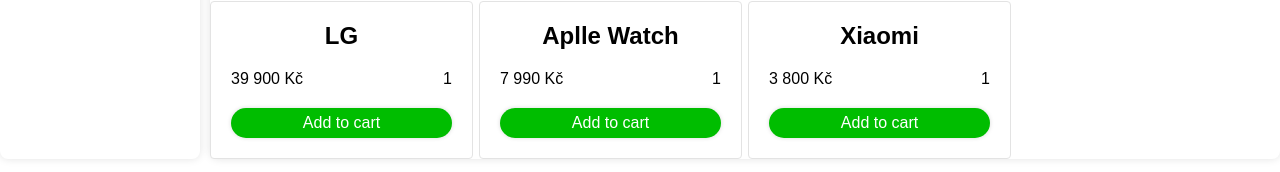
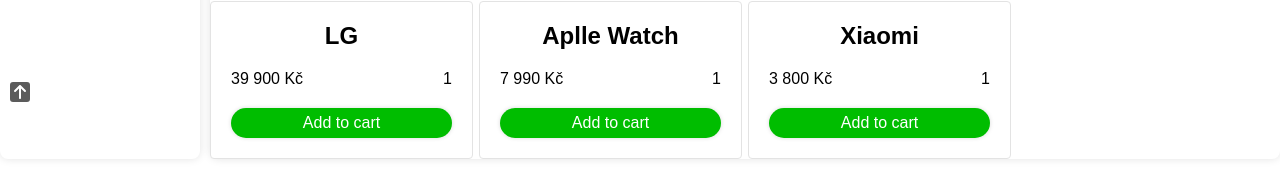
Before and after one commit to Jardas32/Shop-test, a React (Vite) app: page / in a window 1280 px wide. Shown: the part 558-730 px from the top of the page. Built offline with nearby package versions, Linux system fonts and the light colour scheme.

Commit message:
add scrolle to up button

```diff
--- a/package.json
+++ b/package.json
@@ -11,7 +11,8 @@
   },
   "dependencies": {
     "react": "^19.2.8",
-    "react-dom": "^19.2.8"
+    "react-dom": "^19.2.8",
+    "react-icons": "^5.7.0"
   },
   "devDependencies": {
     "@babel/core": "^7.29.7",
--- /dev/null
+++ b/src/components/BtnUp.jsx
@@ -0,0 +1,12 @@
+import "../css/btnup.css";
+import { FaArrowUp } from "react-icons/fa6";
+
+function BtnUp() {
+  return (
+    <div className="wrappet-btnup">
+      <FaArrowUp className="img-arrowup"/>
+    </div>
+  );
+}
+
+export default BtnUp;
--- a/src/components/Home.jsx
+++ b/src/components/Home.jsx
@@ -1,11 +1,12 @@
 import "../css/home.css";
-import { useEffect, useState, useRef } from "react";
+import { useEffect, useState } from "react";
+import { products } from "../data/products";
 import Header from "./Header";
 import Categories from "./Categories";
 import CardProduct from "./CardProduct";
 import Cart from "./Cart";
 import Footer from "../components/Footer";
-import { products } from "../data/products";
+import BtnUp from "./BtnUp";
 
 function Home() {
   const [selectCategory, setSelectCategory] = useState(null);
@@ -127,6 +128,8 @@
             </div>
           </div>
 
+          <BtnUp />
+
           {getProducts.length === 0 ? (
             <p className="no-found">No found...</p>
           ) : (
--- /dev/null
+++ b/src/css/btnup.css
@@ -0,0 +1,22 @@
+.wrappet-btnup {
+  transition: all 0.3s;
+  cursor: pointer;
+  background-color: rgba(0, 0, 0, 0.645);
+  position: fixed;
+  top: 80%;
+  left: 10px;
+  width: 20px;
+  height: 20px;
+  border-radius: 3px;
+  display: flex;
+  align-items: center;
+  justify-content: center;
+}
+
+.wrappet-btnup:hover {
+  background-color: black;
+}
+
+.img-arrowup {
+  color: #fff;
+}
```
Also changed, not shown: 1 other file (tests, documents, lock files or other folders).
